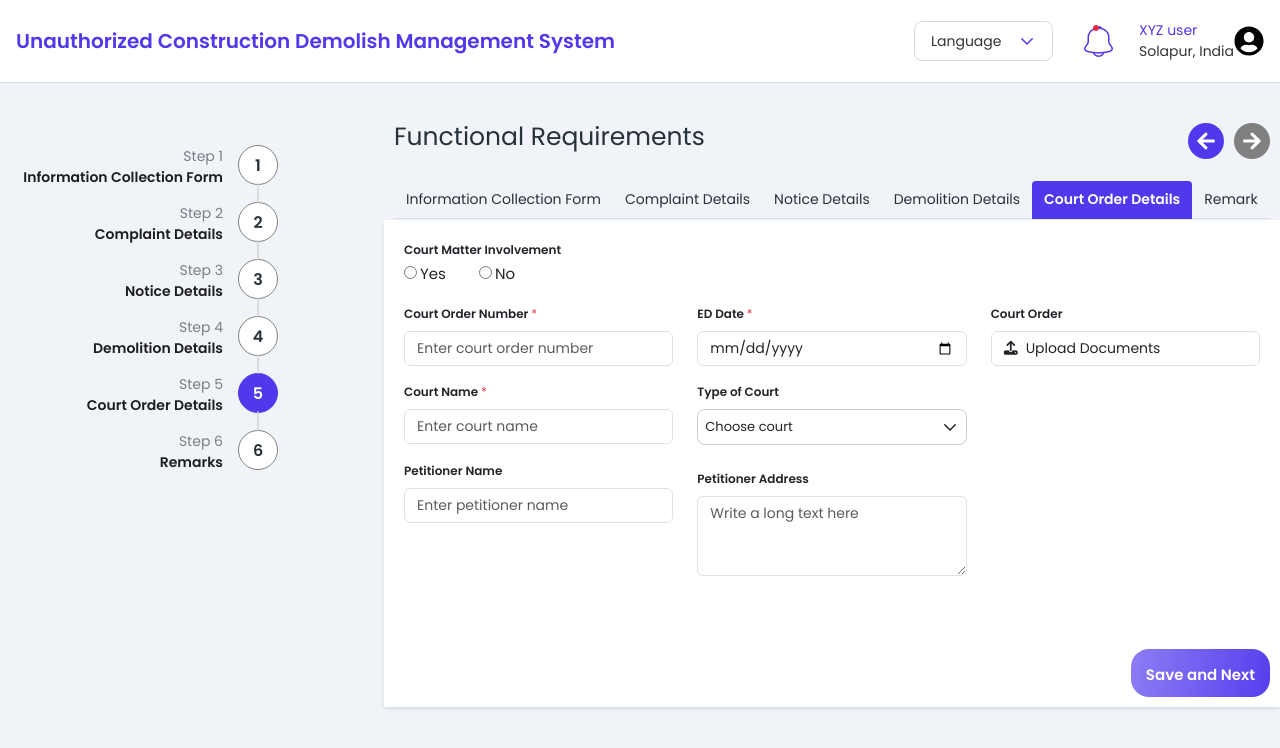
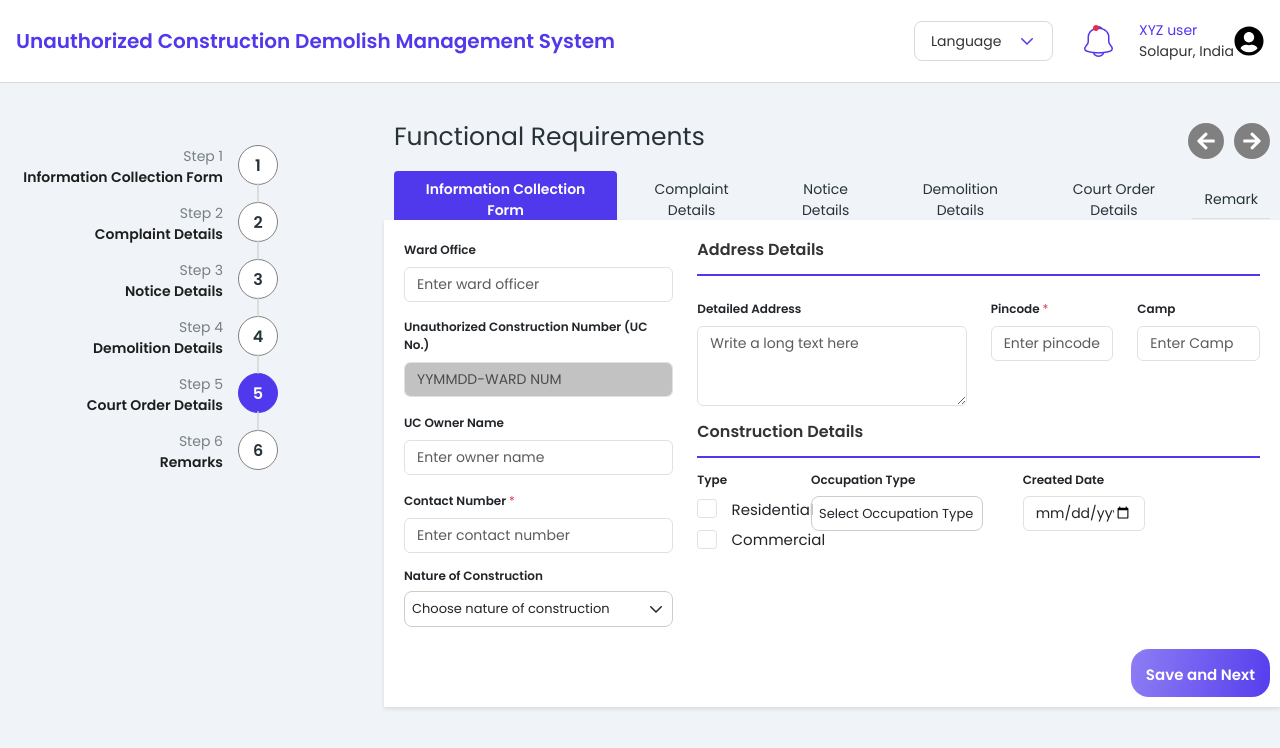
Before and after one commit to Itdevelopment002/UCM-System, a React (Create React App) app: page /dashboard/count-order in a window 1280 px wide. Shown: the top 748 px of the page. Built offline with nearby package versions, Linux system fonts and the light colour scheme.

Commit message:
removed paths

```diff
--- a/src/components/Form/ComplaintDetails.js
+++ b/src/components/Form/ComplaintDetails.js
@@ -7,7 +7,7 @@ import { ToastContainer } from "react-toastify";
 import "react-toastify/dist/ReactToastify.css";
 import "./FunctionalRequiremnt.css";
 
-const ComplaintDetails = () => {
+const ComplaintDetails = ({ onNext, onPrevious }) => {
   const [error, setError] = useState(""); // Error state for validations
   const navigate = useNavigate(); // To navigate to the next form
   const [formValues, setFormValues] = useState({
@@ -175,7 +175,8 @@ const ComplaintDetails = () => {
       console.log("Form submitted successfully", formValues);
 
       // Navigate to the next form ("/dashboard/notice-details")
-      navigate("/dashboard/notice-details");
+      // navigate("/dashboard/notice-details");
+      onNext(); // Call the onNext function to navigate to the next form
     } else {
       console.log("Validation failed. Please check the fields.");
     }
--- a/src/components/Form/CountOrder.js
+++ b/src/components/Form/CountOrder.js
@@ -5,7 +5,7 @@ import "./FunctionalRequiremnt.css";
 import { ToastContainer } from "react-toastify";
 import "react-toastify/dist/ReactToastify.css"; // Import toast styles
 
-const CourtOrder = () => {
+const CourtOrder = ({ onNext, onPrevious }) => {
   const navigate = useNavigate(); // Hook for navigation
 
   const [isOpenOccupation, setIsOpenOccupation] = useState(false);
@@ -166,7 +166,8 @@ const CourtOrder = () => {
       console.log("Submitted Successfully:", formValues);
 
       // Navigate to the next page
-      navigate("/dashboard/remark");
+      // navigate("/dashboard/remark");
+      onNext(); // Call the onNext function to navigate to the next form
     }
   };
 
--- a/src/components/Form/DemolitionOrder.js
+++ b/src/components/Form/DemolitionOrder.js
@@ -6,7 +6,7 @@ import "react-toastify/dist/ReactToastify.css";
 import { HiOutlineChevronUp, HiOutlineChevronDown } from "react-icons/hi";
 import "./FunctionalRequiremnt.css"; // Ensure your updated CSS is here
 
-const DemolitionOrder = () => {
+const DemolitionOrder = ({ onNext, onPrevious }) => {
   const navigate = useNavigate(); // Hook for navigation
   const [formData, setFormData] = useState({
     demolitionDate: "",
@@ -148,7 +148,8 @@ const [formValues, setFormValues] = useState({
 
       console.log("Submitted Successfully:", formData);
       // Navigate to /dashboard/count-order if form is valid
-      navigate("/dashboard/count-order");
+      // navigate("/dashboard/count-order");
+      onNext(); // Call the onNext function to navigate to the next form
     }
   };
 
--- a/src/components/Form/FunctionalRequiremnt.js
+++ b/src/components/Form/FunctionalRequiremnt.js
@@ -3,7 +3,7 @@ import React, { useState } from "react";
 import "./FunctionalRequiremnt.css";
 import { HiOutlineChevronDown, HiOutlineChevronUp } from "react-icons/hi";
 import { useNavigate } from "react-router-dom"; // for navigation
-const FunctionalRequiremnt = () => {
+const FunctionalRequiremnt = ({ onNext, onPrevious }) => {
   const [submitSuccess, setSubmitSuccess] = useState(false);
 
   const [formValues, setFormValues] = useState({
@@ -142,7 +142,8 @@ const FunctionalRequiremnt = () => {
     if (isValid) {
       console.log("Form is valid"); // For debugging
       // Navigate to next form if the form is valid
-      navigate("/dashboard/complain-details");
+      // navigate("/dashboard/complain-details");
+      onNext(); // Call the onNext function to navigate to the next form
     } else {
       console.log("Form is invalid"); // For debugging
     }
--- a/src/components/Form/NoticeDetails.js
+++ b/src/components/Form/NoticeDetails.js
@@ -5,7 +5,7 @@ import { ToastContainer, toast } from "react-toastify";
 import "react-toastify/dist/ReactToastify.css";
 import { HiOutlineChevronUp, HiOutlineChevronDown } from "react-icons/hi";
 
-const NoticeDetails = () => {
+const NoticeDetails = ({ onNext, onPrevious }) => {
   const navigate = useNavigate(); // Hook for navigation
   const [isOpenOccupation, setIsOpenOccupation] = useState(false);
   const [selectedOption, setSelectedOption] = useState(""); // For dropdown
@@ -74,7 +74,8 @@ const NoticeDetails = () => {
       });
 
       // Navigate to the next form ("/dashboard/demolition-order")
-      navigate("/dashboard/demolition-order");
+      // navigate("/dashboard/demolition-order");
+      onNext(); // Call the onNext function to navigate to the next form
 
     } else {
       // Form is invalid
--- a/src/components/FormBoard/FormBoard.js
+++ b/src/components/FormBoard/FormBoard.js
@@ -1,6 +1,4 @@
-
-import React from 'react';
-import { Routes, Route } from 'react-router-dom';
+import React, { useState } from 'react';
 import Header from '../Header/Header';
 import Sidebar from '../Sidebar/Sidebar';
 import Hwizardbar from '../Hwizardbar/Hwizardbar';
@@ -14,24 +12,44 @@ import { StepProvider } from '../StepContext';
 import './FormBoard.css';
 
 const Dashboard = () => {
+  // State to track the active form
+  const [activeForm, setActiveForm] = useState(0); // Index-based navigation
+
+  const handleStepChange = (step) => {
+    setActiveForm(step); // Update active form
+  };
+  // List of form components
+  const formComponents = [
+    FunctionalRequiremnt,
+    ComplaintDetails,
+    NoticeDetails,
+    DemolitionOrder,
+    CountOrder,
+    Remark,
+  ];
+
+  // Render the current form based on activeForm index
+  const CurrentForm = formComponents[activeForm];
+
   return (
     <div className="dashboard-container">
       <Header />
       <StepProvider>
         <Sidebar />
+        <div className="main-content">
+          {/* Pass activeForm and onStepChange to Hwizardbar */}
+          <Hwizardbar
+            activeForm={activeForm}
+            onStepChange={(index) => setActiveForm(index)}
+          />
 
-        <div className="main-content">
-        <Hwizardbar /> {/* Make sure this is fixed at the top */}
-
-            <Routes>
-              <Route path="/form" element={<FunctionalRequiremnt />} />
-              <Route path="/complain-details" element={<ComplaintDetails />} />
-              <Route path="/count-order" element={<CountOrder />} />
-              <Route path="/notice-details" element={<NoticeDetails />} />
-              <Route path="/remark" element={<Remark />} />
-              <Route path="/demolition-order" element={<DemolitionOrder />} />
-            </Routes>
-
+          <div className="form-content">
+            {/* Render the active form */}
+            <CurrentForm
+              onNext={() => setActiveForm((prev) => Math.min(prev + 1, formComponents.length - 1))} // Go to the next form
+              onPrevious={() => setActiveForm((prev) => Math.max(prev - 1, 0))} // Go to the previous form
+            />
+          </div>
         </div>
       </StepProvider>
     </div>
--- a/src/components/Hwizardbar/Hwizardbar.js
+++ b/src/components/Hwizardbar/Hwizardbar.js
@@ -1,51 +1,63 @@
-import React, { useEffect, useState } from "react";
-import { useNavigate, useLocation } from "react-router-dom";
+import React, { useState, useEffect } from "react";
 import { FaArrowLeft, FaArrowRight } from "react-icons/fa";
-import { useStepContext } from "../StepContext";
 import "./Hwizardbar.css";
 
-const Hwizardbar = () => {
-  const navigate = useNavigate();
-  const { activeStep, setActiveStep } = useStepContext();
-  const location = useLocation();
+const Hwizardbar = ({ activeForm, onStepChange }) => {
+  // Track the filled state of each form. We'll load this from localStorage or default to all false
+  const loadFormState = () => {
+    const savedState = localStorage.getItem("formFilled");
+    return savedState ? JSON.parse(savedState) : new Array(6).fill(false); // Assuming 6 forms
+  };
 
-  const [filledSteps, setFilledSteps] = useState([]); // Track filled forms
+  const [formFilled, setFormFilled] = useState(loadFormState); // Track the filled forms
 
   const steps = [
-    { name: "Information Collection Form", path: "/dashboard/form", tab: "info" },
-    { name: "Complaint Details", path: "/dashboard/complain-details", tab: "complaint" },
-    { name: "Notice Details", path: "/dashboard/notice-details", tab: "notice" },
-    { name: "Demolition Details", path: "/dashboard/demolition-order", tab: "demolition" },
-    { name: "Court Order Details", path: "/dashboard/count-order", tab: "court" },
-    { name: "Remark", path: "/dashboard/remark", tab: "submission" },
+    { name: "Information Collection Form", tab: "info" },
+    { name: "Complaint Details", tab: "complaint" },
+    { name: "Notice Details", tab: "notice" },
+    { name: "Demolition Details", tab: "demolition" },
+    { name: "Court Order Details", tab: "court" },
+    { name: "Remark", tab: "submission" },
   ];
 
-  useEffect(() => {
-    const currentStep = steps.findIndex((step) => step.path === location.pathname);
-    if (currentStep !== -1) {
-      setActiveStep(currentStep);
-    }
-  }, [location.pathname, steps, setActiveStep]);
-
-  const handleTabClick = (route, index) => {
-    if (index <= activeStep || filledSteps.includes(index)) {
-      // Allow navigation to the current or previously filled steps
-      setActiveStep(index);
-      navigate(route);
-    }
+  // Mark the current form as filled and update localStorage
+  const markFormAsFilled = () => {
+    const updatedFormFilled = [...formFilled];
+    updatedFormFilled[activeForm] = true;
+    setFormFilled(updatedFormFilled);
+    localStorage.setItem("formFilled", JSON.stringify(updatedFormFilled)); // Persist state
   };
 
-  const markStepAsFilled = (stepIndex) => {
-    if (!filledSteps.includes(stepIndex)) {
-      setFilledSteps((prev) => [...prev, stepIndex]); // Mark step as filled
-    }
-  };
-
+  // Arrow button styles
   const arrowButtonStyle = (isDisabled) => ({
     backgroundColor: isDisabled ? "grey" : "#5038ed",
     cursor: isDisabled ? "not-allowed" : "pointer",
     borderRadius: "50%",
   });
+
+  // Check if you can move to the next form (the forward arrow)
+  const canGoToNext = () => {
+    // Forward arrow is active only if the current form is filled
+    // But it also needs the 6th form to be filled to activate further forms
+    if (activeForm < 5) {
+      return formFilled[5]; // Forward arrow is only enabled once the 6th form is filled
+    }
+    return formFilled[activeForm]; // Normal behavior for the last form
+  };
+
+  // Check if you can go to the previous form
+  const canGoToPrev = () => {
+    // Backward arrow is active if it's not the first form or the form is filled
+    return activeForm > 0 || formFilled[activeForm];
+  };
+
+  useEffect(() => {
+    // Automatically mark form as filled once you reach it (for example after submitting)
+    // This logic could be replaced by actual form submission logic
+    if (formFilled[activeForm]) return;
+    // Simulate filling the form after navigating to it (mark as filled when you view it)
+    markFormAsFilled();
+  }, [activeForm]);
 
   return (
     <div className="container-bar">
@@ -55,11 +67,9 @@ const Hwizardbar = () => {
           {/* Backward Arrow */}
           <button
             className="arrow-button"
-            onClick={() =>
-              activeStep > 0 && handleTabClick(steps[activeStep - 1].path, activeStep - 1)
-            }
-            disabled={activeStep === 0} // Backward always enabled after the first step
-            style={arrowButtonStyle(activeStep === 0)}
+            onClick={() => activeForm > 0 && onStepChange(activeForm - 1)}
+            disabled={activeForm === 0 || !canGoToPrev()}
+            style={arrowButtonStyle(activeForm === 0 || !canGoToPrev())}
           >
             <FaArrowLeft size={20} />
           </button>
@@ -68,18 +78,13 @@ const Hwizardbar = () => {
           <button
             className="arrow-button"
             onClick={() => {
-              if (activeStep < steps.length - 1) {
-                markStepAsFilled(activeStep); // Mark the current step as filled
-                handleTabClick(steps[activeStep + 1].path, activeStep + 1);
+              if (activeForm < steps.length - 1 && canGoToNext()) {
+                markFormAsFilled(); // Mark current form as filled before going next
+                onStepChange(activeForm + 1);
               }
             }}
-            disabled={
-              activeStep === steps.length - 1 || // Disable forward arrow on the last step
-              !filledSteps.includes(activeStep) // Disable if the current step is not filled
-            }
-            style={arrowButtonStyle(
-              activeStep === steps.length - 1 || !filledSteps.includes(activeStep)
-            )}
+            disabled={activeForm === steps.length - 1 || !canGoToNext()}
+            style={arrowButtonStyle(activeForm === steps.length - 1 || !canGoToNext())}
           >
             <FaArrowRight size={20} />
           </button>
@@ -90,10 +95,8 @@ const Hwizardbar = () => {
         {steps.map((step, index) => (
           <div
             key={step.tab}
-            className={`tab ${activeStep === index ? "active" : ""} ${
-              filledSteps.includes(index) ? "filled" : ""
-            }`}
-            onClick={() => handleTabClick(step.path, index)}
+            className={`tab ${activeForm === index ? "active" : ""}`}
+            onClick={() => onStepChange(index)} // Update form on tab click
           >
             <div className="tab-text">{step.name}</div>
           </div>
```
